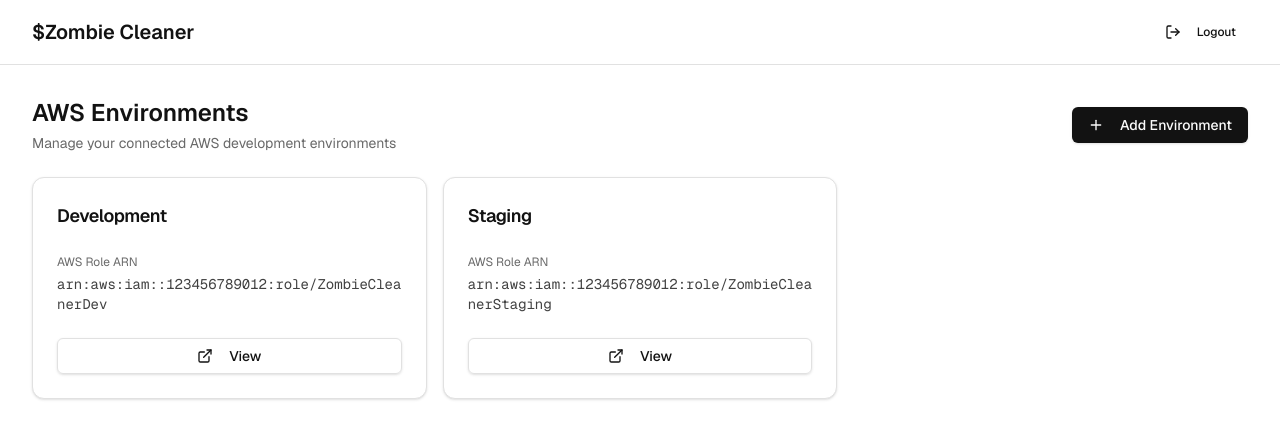
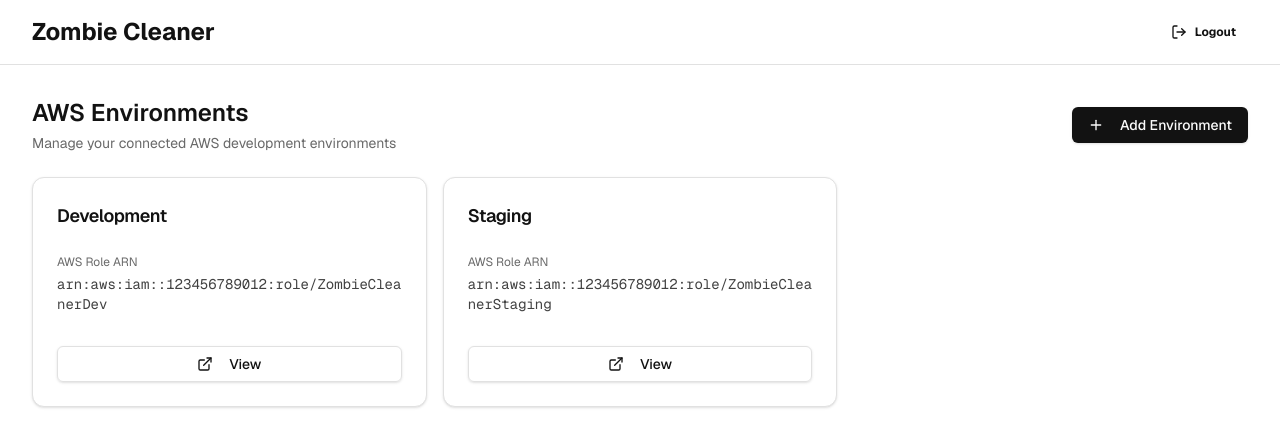
Before and after one commit to zombie-cleaner/zombie-cleaner-web, a Next.js app: page /dashboard in a window 1280 px wide. Shown: the top 446 px of the page. Built offline with nearby package versions, Linux system fonts and the light colour scheme.

Commit message:
fix: ui styling

```diff
--- a/components/dashboard/dashboard-header.tsx
+++ b/components/dashboard/dashboard-header.tsx
@@ -16,9 +16,9 @@ export function DashboardHeader() {
   return (
     <header className="border-b border-border bg-card">
       <div className="max-w-7xl mx-auto px-4 sm:px-6 lg:px-8 h-16 flex items-center justify-between">
-        <h1 className="text-xl font-semibold text-foreground">${config.appName}</h1>
-        <Button variant="ghost" size="sm" onClick={handleLogout}>
-          <LogOut className="h-4 w-4 mr-2" />
+        <h1 className="text-2xl font-bold text-foreground">{config.appName}</h1>
+        <Button className="font-bold" variant="ghost" size="sm" onClick={handleLogout}>
+          <LogOut className="h-4 w-4" />
           Logout
         </Button>
       </div>
--- a/components/dashboard/environment-card.tsx
+++ b/components/dashboard/environment-card.tsx
@@ -18,7 +18,7 @@ export function EnvironmentCard({ environment }: EnvironmentCardProps) {
         <div className="space-y-2">
           <div>
             <p className="text-xs text-muted-foreground mb-1">AWS Role ARN</p>
-            <p className="text-sm font-mono text-foreground/80 break-all">{environment.roleArn}</p>
+            <p className="text-sm min-h-12 font-mono text-foreground/80 break-all">{environment.roleArn}</p>
           </div>
         </div>
       </CardContent>
```
